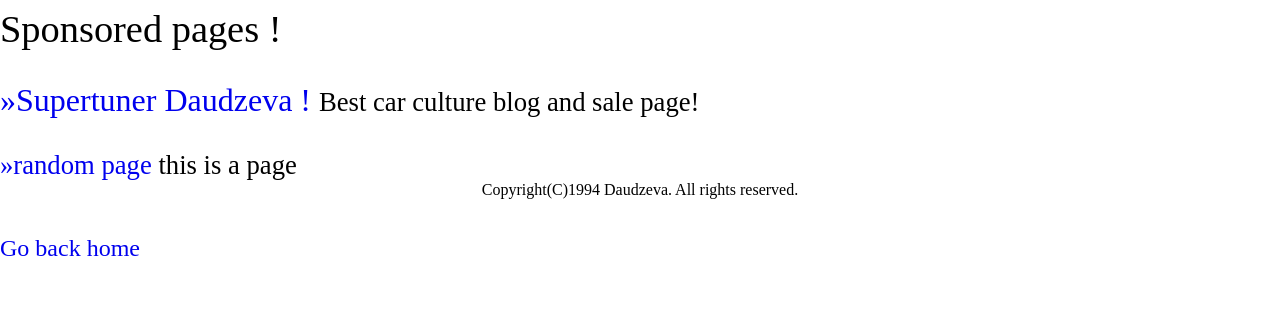
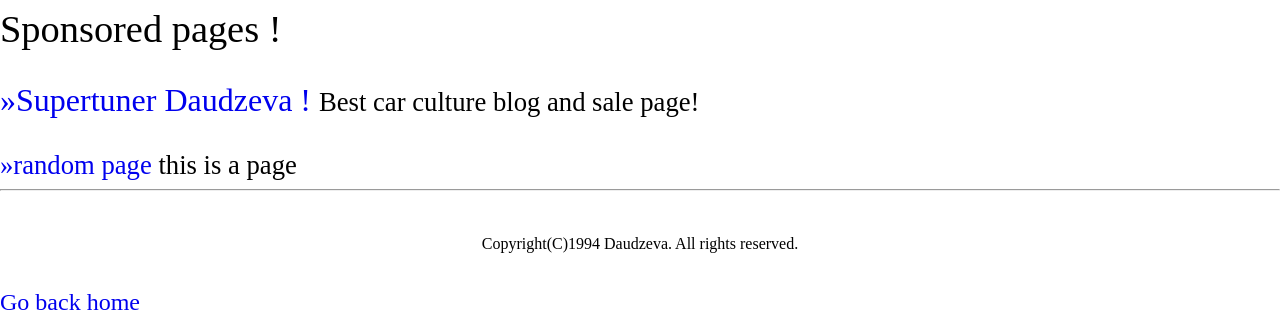
Before and after one commit to FinnyFinn777/finnyfinn777.github.io, a plain HTML site: page index.html in a window 1280 px wide. Shown: the part 630-964 px from the top of the page. Before the commit the page ends 910 px from the top, so only its background shows below. Drawn offline with Linux system fonts and the light colour scheme.

Commit message:
Update index.html

```diff
--- a/index.html
+++ b/index.html
@@ -40,13 +40,14 @@ Brief description of the most notable news article.<br/>
 <big><a style="text-decoration:none" href="supatuna.html">»Supertuner Daudzeva ! </a></big>
 <a> Best car culture blog and sale page! </a> <br/><br/>
 <a style="text-decoration:none" href="random.html">»random page </a>
-<a> this is a page </a>
+<a> this is a page </a> <br/>
 </hypers>
 
 
 
-
-
+<hr>
+<br/>
+<br/>
 <center> Copyright(C)1994 Daudzeva. All rights reserved.</center>
 <br/><br/>
 <hypers2>
```
